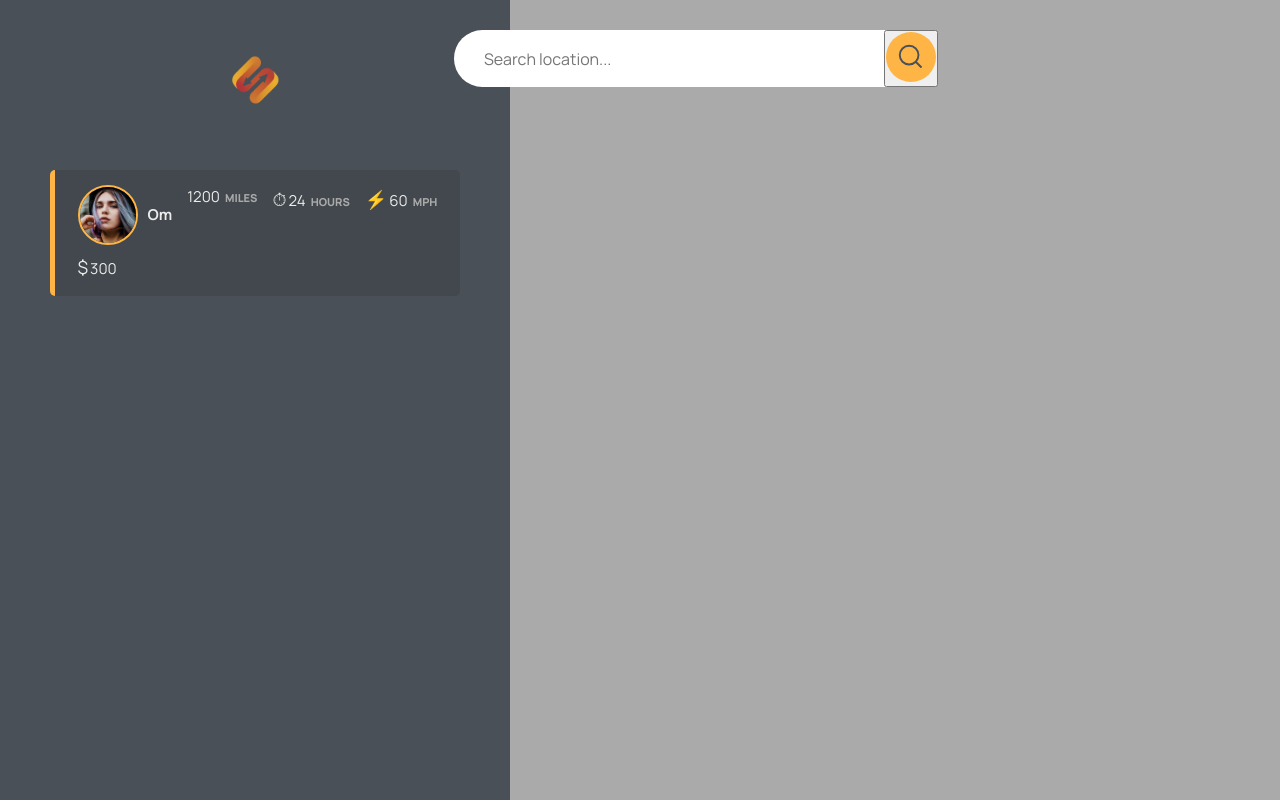
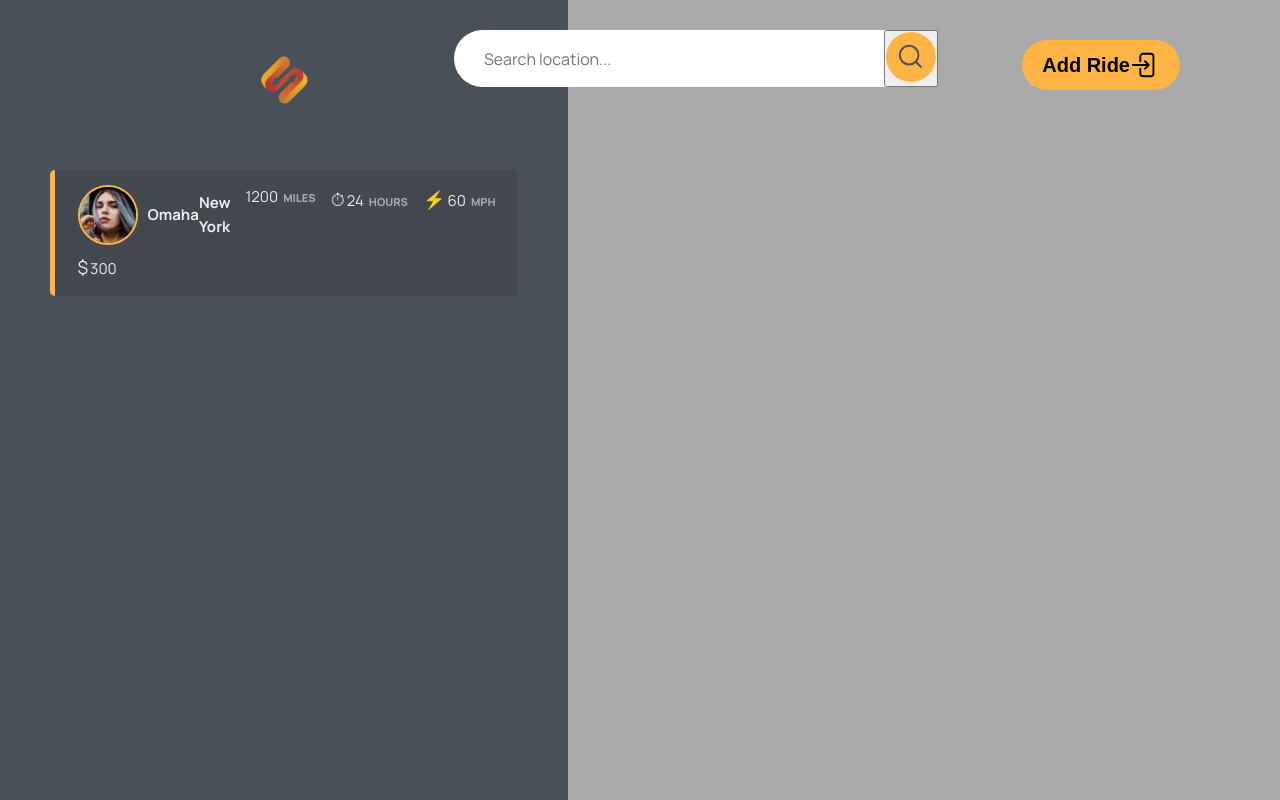
Before and after one commit to aymannazir/HackathonApp, a plain HTML site: page map.html in a window 1280 px wide. Drawn offline with nearby package versions, Linux system fonts and the light colour scheme.

Commit message:
add Ride button functionality

```diff
--- a/map.html
+++ b/map.html
@@ -42,7 +42,8 @@
           <li class="workout workout--running" data-id="1234567890">
             <div class="main">
               <img src="images/laura-jones.jpg" class="user-profile-pic" />
-              <h2 class="workout__title1">Om</h2>
+              <h2 class="workout__title1">Omaha</h2>
+              <h2 class="workout__title1">New York</h2>
             </div>
             <div class="workout__details">
               <span class="workout__value">1200</span>
@@ -76,7 +77,7 @@
           viewBox="0 0 24 24"
           stroke-width="1.5"
           stroke="currentColor"
-          class="size-6"
+          class="search-btn"
         >
           <path
             stroke-linecap="round"
@@ -86,5 +87,22 @@
         </svg>
       </button>
     </form>
+    <button class="add-ride-btn">
+      <span>Add Ride</span>
+      <svg
+        xmlns="http://www.w3.org/2000/svg"
+        fill="none"
+        viewBox="0 0 24 24"
+        stroke-width="1.5"
+        stroke="currentColor"
+        class="add-ride-icon"
+      >
+        <path
+          stroke-linecap="round"
+          stroke-linejoin="round"
+          d="M8.25 9V5.25A2.25 2.25 0 0 1 10.5 3h6a2.25 2.25 0 0 1 2.25 2.25v13.5A2.25 2.25 0 0 1 16.5 21h-6a2.25 2.25 0 0 1-2.25-2.25V15M12 9l3 3m0 0-3 3m3-3H2.25"
+        />
+      </svg>
+    </button>
   </body>
 </html>
--- a/style.css
+++ b/style.css
@@ -228,7 +228,7 @@ a:visited {
   font-size: 16px;
 }
 
-.size-6 {
+.search-btn {
   width: 50px;
   height: 50px;
   border: none;
@@ -237,6 +237,47 @@ a:visited {
   stroke: #495057;
   border-radius: 10rem;
 }
+
+.search-btn:hover {
+  background-color: #d9480f;
+  cursor: pointer;
+  transition: background-color 0.3s, transform 0.3s;
+}
+
+.add-ride-btn:hover {
+  background-color: #d9480f;
+  cursor: pointer;
+  transition: background-color 0.3s, transform 0.3s;
+}
+
+.add-ride-btn {
+  font-size: 20px;
+  font-weight: bold;
+  color: #000;
+  background-color: #ffb545;
+  padding: 10px 20px;
+  border: none;
+  position: absolute;
+  top: 40px;
+  right: 100px;
+  z-index: 1000;
+  border-radius: 10rem;
+  display: flex;
+  align-items: center;
+}
+
+.add-ride-btn:hover {
+  background-color: #d9480f;
+  cursor: pointer;
+  transition: background-color 0.3s, transform 0.3s;
+}
+
+.add-ride-icon {
+  width: 30px;
+  height: 30px;
+  stroke: #000;
+}
+
 /*  */
 
 /* Popup width is defined in JS using options */
@@ -279,6 +320,6 @@ a:visited {
   grid-column: 1/-1;
 }
 
-.workout__title2 {
+.workout__title1 {
   grid-row: 5/-1;
 }
```
